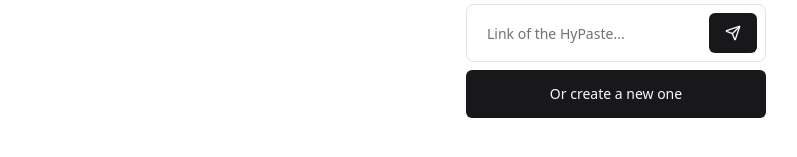
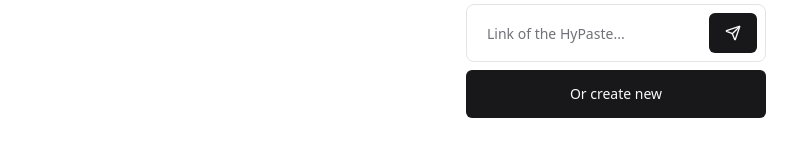
Before and after one commit to m-krebs/hypaste, a SvelteKit app: page / in a window 1280 px wide. Shown: the part 419-576 px from the top of the page, without its empty margins (24-821 px from the left). Built offline with nearby package versions, Linux system fonts and the light colour scheme.

Commit message:
src/routes/+page.svelte aktualisiert

```diff
--- a/src/routes/+page.svelte
+++ b/src/routes/+page.svelte
@@ -34,7 +34,7 @@
 			<Button onclick={gotoHyPaste}><Send /></Button>
 		</div>
 		<Button onclick={() => window.location.assign('/new')} class="w-full p-6"
-			>Or create a new one</Button
+			>Or create new</Button
 		>
 	</div>
 </div>
```
